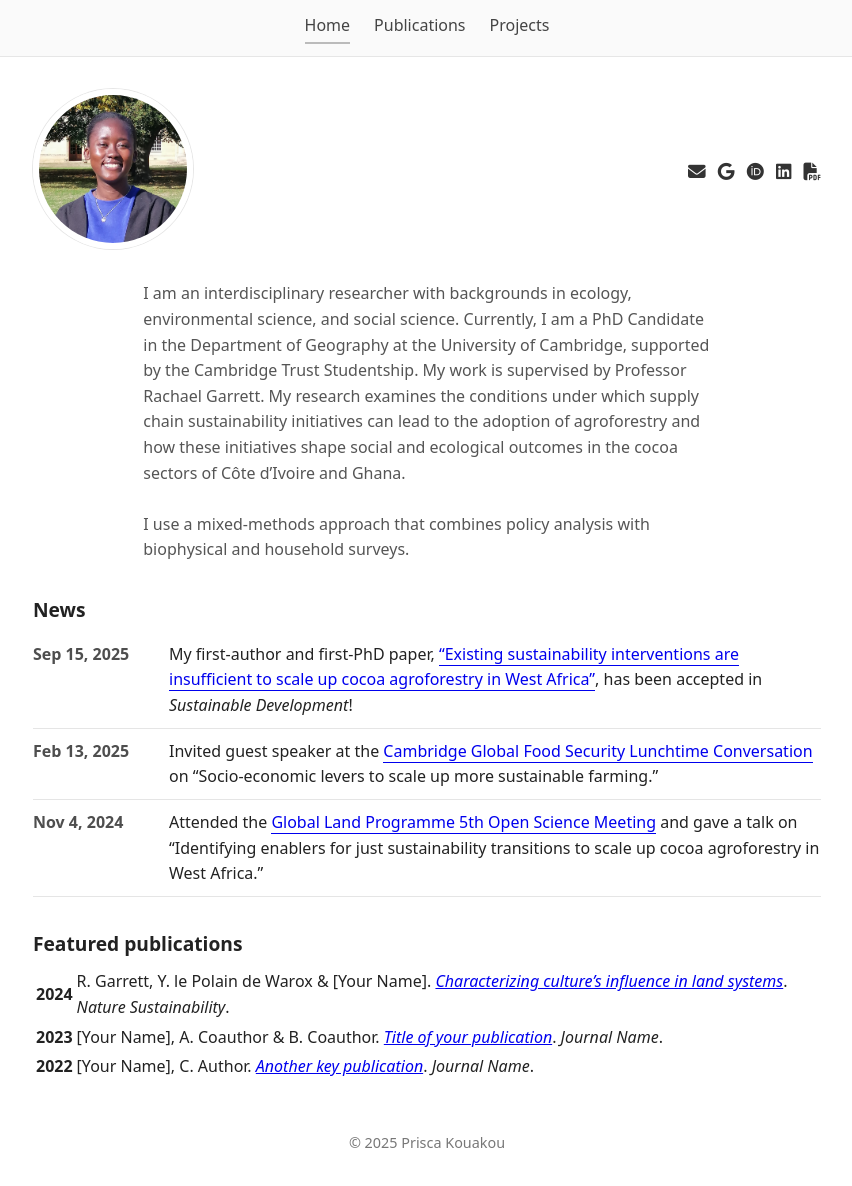
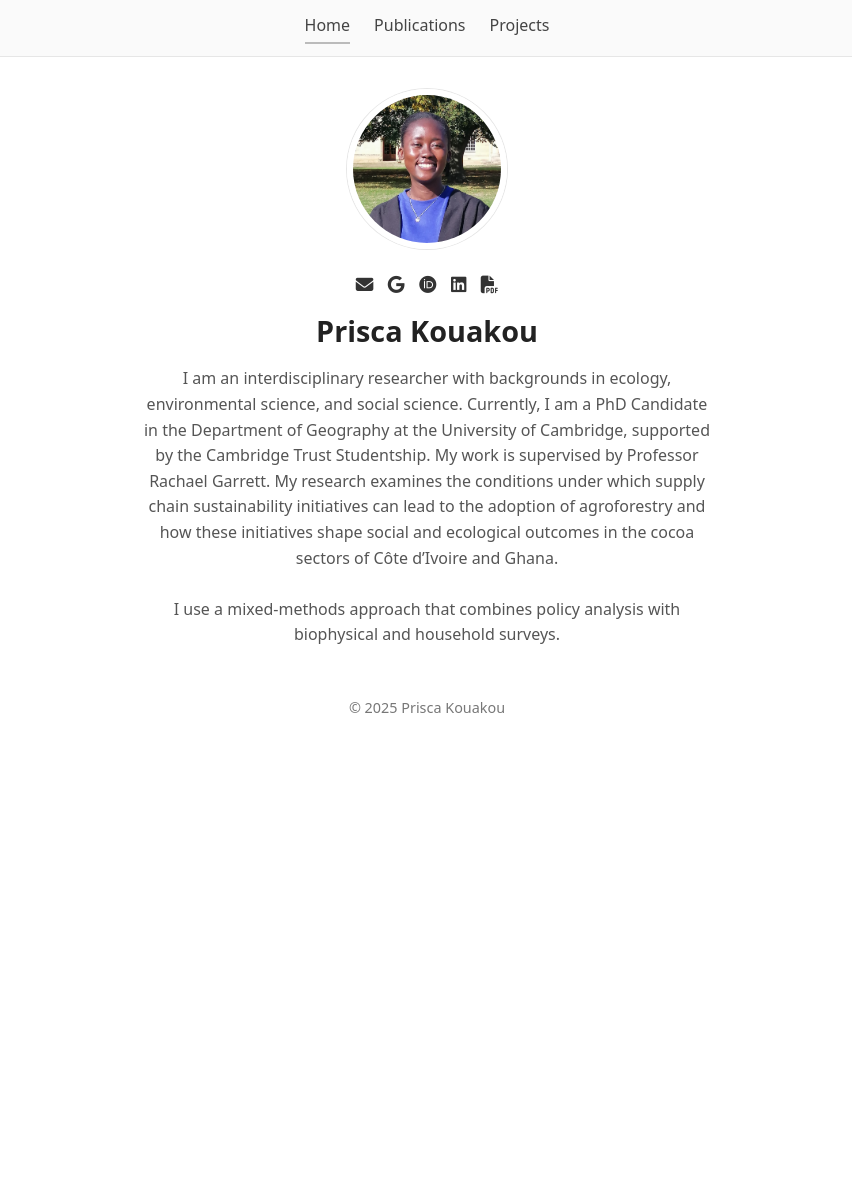
Before and after one commit to priscakmkouakou/priscakmkouakou.github.io, a Jekyll site: the page built from index.md, in a window 1280 px wide. Shown: the whole page, without its empty margins (213-1065 px from the left). Built offline with Jekyll 4.4.1, drawn with Linux system fonts in a browser that asks for light colours; after the commit the page ends 900 px from its top, so only the background shows below that.

Commit message:
Update index.md

```diff
--- a/index.md
+++ b/index.md
@@ -2,39 +2,6 @@
 title: Prisca Kouakou
 layout: default
 ---
-
-<style>
-  /* --- Intro / hero layout --- */
-  .hero {
-    display: flex; flex-wrap: wrap; align-items: center; gap: 1.25rem;
-    margin-bottom: 2rem;
-  }
-  .hero .avatar {
-    width: 200px; height: auto; border-radius: 50%;
-  }
-  .hero .icons {
-    display: flex; gap: .75rem; margin-left: auto;
-  }
-  .hero .icons a { text-decoration: none; }
-  .lead { margin-top: .5rem; line-height: 1.6; }
-
-  /* --- News list styling --- */
-  .news-list { list-style: none; margin: 0; padding: 0; }
-  .news-item {
-    display: flex; gap: 1rem; align-items: flex-start;
-    padding: .6rem 0; border-bottom: 1px solid rgba(127,127,127,.2);
-  }
-  .news-date {
-    flex: 0 0 7.5rem; font-weight: 600; white-space: nowrap; opacity: .8;
-  }
-  .news-text { flex: 1 1 auto; min-width: 0; }
-  .news-text a { text-decoration: none; border-bottom: 1px solid currentColor; }
-  .news-text a:hover { border-bottom-color: transparent; }
-  @media (max-width: 480px) {
-    .news-item { gap: .6rem; }
-    .news-date { flex-basis: 6.5rem; }
-  }
-</style>
 
 <div class="hero">
   <img class="avatar" src="/assets/profile.jpg" alt="Prisca Kouakou headshot">
@@ -45,9 +12,8 @@ layout: default
     <a href="https://www.linkedin.com/in/maria-prisca-kouakou/" title="LinkedIn"><i class="fa-brands fa-linkedin"></i></a>
     <a href="/docs/KouakouCV_August2025.pdf" title="Curriculum Vitae" target="_blank"><i class="fa-solid fa-file-pdf"></i></a>
   </div>
-</div>
-
-<p class="lead">
+  <h1 class="hero-name">Prisca Kouakou</h1>
+  <p class="lead">
   I am an interdisciplinary researcher with backgrounds in ecology, environmental science, and social science.
   Currently, I am a PhD Candidate in the Department of Geography at the University of Cambridge, supported by the
   Cambridge Trust Studentship. My work is supervised by Professor Rachael Garrett. My research examines the conditions
@@ -55,63 +21,3 @@ layout: default
   shape social and ecological outcomes in the cocoa sectors of Côte d’Ivoire and Ghana. <br><br>
   I use a mixed-methods approach that combines policy analysis with biophysical and household surveys.
 </p>
-
-<div class="section">
-  <h2>News</h2>
-
-  <ul class="news-list">
-    <li class="news-item">
-      <time class="news-date">Sep 15, 2025</time>
-      <div class="news-text">
-        My first-author and first-PhD paper,
-        <a href="https://www.repository.cam.ac.uk/handle/1810/389512">“Existing sustainability interventions are insufficient to scale up cocoa agroforestry in West Africa”</a>,
-        has been accepted in <em>Sustainable Development</em>!
-      </div>
-    </li>
-
-    <li class="news-item">
-      <time class="news-date">Feb 13, 2025</time>
-      <div class="news-text">
-        Invited guest speaker at the
-        <a href="https://www.globalfood.cam.ac.uk/events/lunchtime-conversation-socio-economic-levers-scale-more-sustainable-farming/">Cambridge Global Food Security Lunchtime Conversation</a>
-        on “Socio-economic levers to scale up more sustainable farming.”
-      </div>
-    </li>
-
-    <li class="news-item">
-      <time class="news-date">Nov 4, 2024</time>
-      <div class="news-text">
-        Attended the
-        <a href="https://glp.earth/news-events/events/5th-open-science-meeting-pathways-sustainable-and-just-land-systems/">Global Land Programme 5th Open Science Meeting</a>
-        and gave a talk on “Identifying enablers for just sustainability transitions to scale up cocoa agroforestry in West Africa.”
-      </div>
-    </li>
-  </ul>
-</div>
-
-<div class="section">
-  <h2>Featured publications</h2>
-  <table>
-    <tr>
-      <td><strong>2024</strong></td>
-      <td>R. Garrett, Y. le Polain de Warox &amp; [Your Name].
-        <em><a href="https://doi.org/...">Characterizing culture’s influence in land systems</a></em>.
-        <em>Nature Sustainability</em>.
-      </td>
-    </tr>
-    <tr>
-      <td><strong>2023</strong></td>
-      <td>[Your Name], A. Coauthor &amp; B. Coauthor.
-        <em><a href="https://doi.org/...">Title of your publication</a></em>.
-        <em>Journal Name</em>.
-      </td>
-    </tr>
-    <tr>
-      <td><strong>2022</strong></td>
-      <td>[Your Name], C. Author.
-        <em><a href="https://doi.org/...">Another key publication</a></em>.
-        <em>Journal Name</em>.
-      </td>
-    </tr>
-  </table>
-</div>
```
